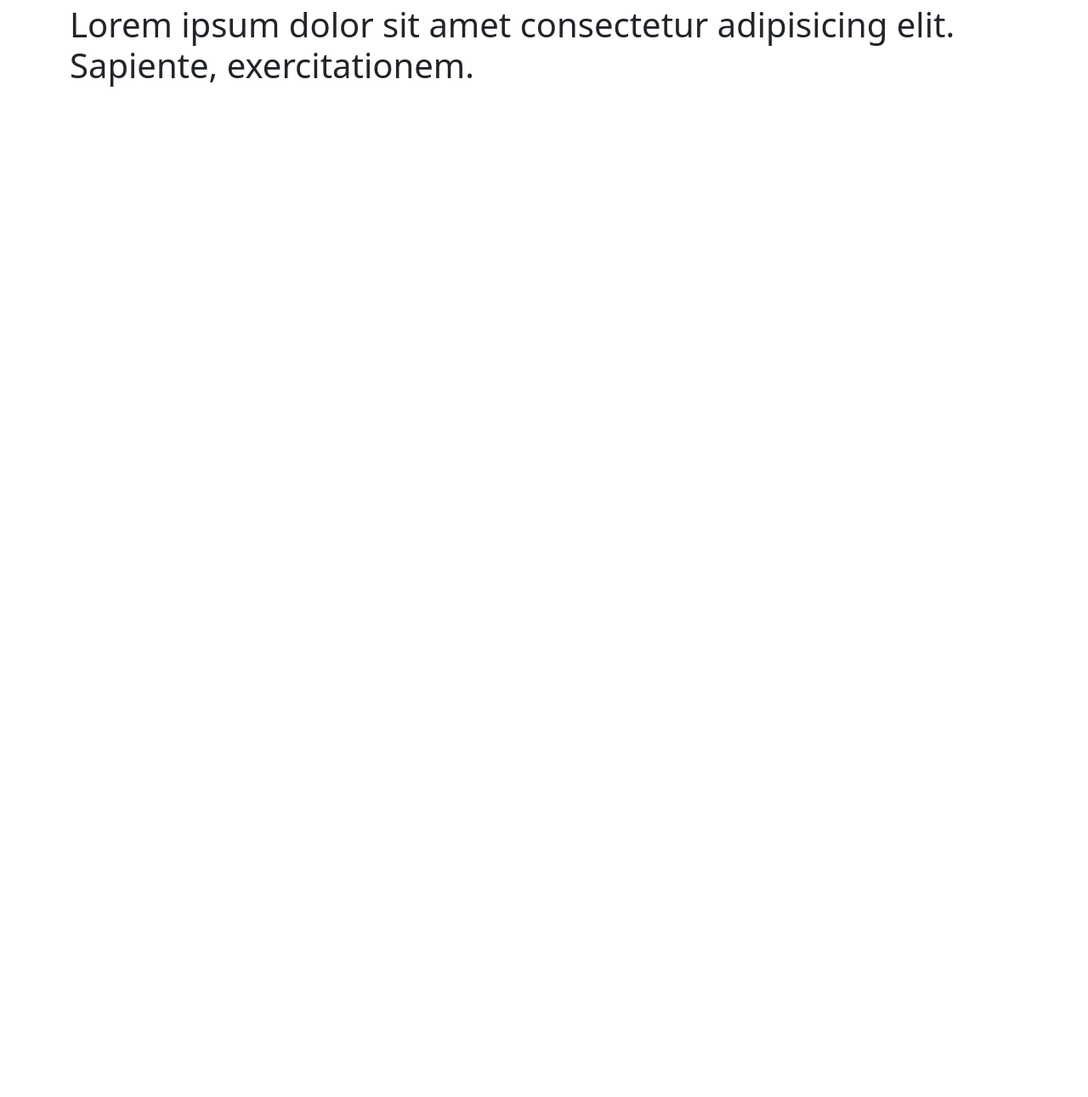
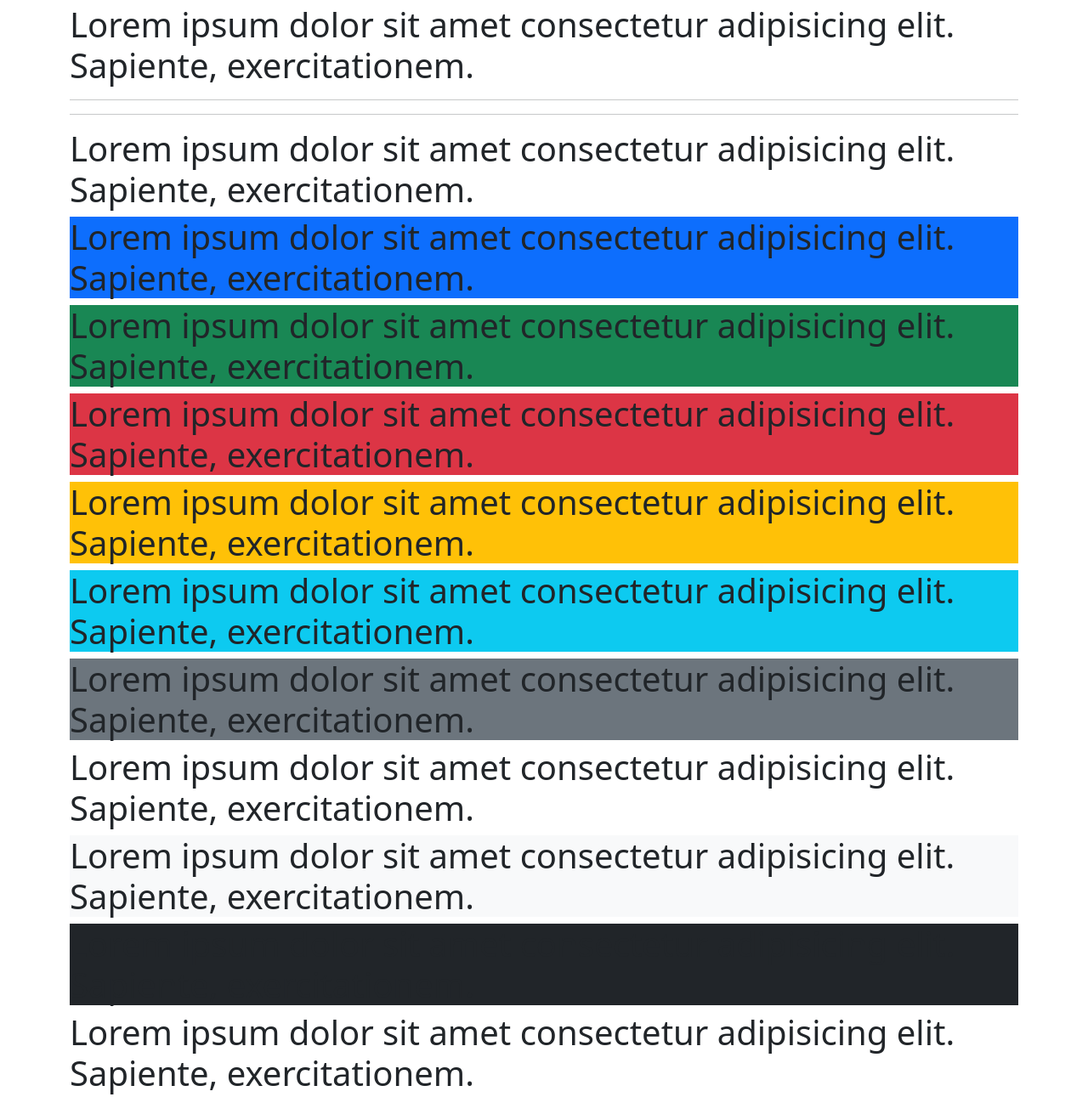
Before and after one commit to SINU-GUPTA/bootstrap, a plain HTML site: page index.html in a window 1280 px wide. Shown: the part 5355-6646 px from the top of the page at 85% size. Before the commit the page ends 5464 px from the top, so only its background shows below. Drawn offline with nearby package versions, Linux system fonts and the light colour scheme.

Commit message:
Bootrap background color classes

```diff
--- a/index.html
+++ b/index.html
@@ -312,6 +312,22 @@
 <h1 class="text-dark" >Lorem ipsum dolor sit amet consectetur adipisicing elit. Sapiente, exercitationem.</h1>
 <h1 class="text-body" >Lorem ipsum dolor sit amet consectetur adipisicing elit. Sapiente, exercitationem.</h1>
 
+<hr>
+<hr>
+
+<h1 class="bg-muted" >Lorem ipsum dolor sit amet consectetur adipisicing elit. Sapiente, exercitationem.</h1>
+<h1 class="bg-primary" >Lorem ipsum dolor sit amet consectetur adipisicing elit. Sapiente, exercitationem.</h1>
+<h1 class="bg-success" >Lorem ipsum dolor sit amet consectetur adipisicing elit. Sapiente, exercitationem.</h1>
+<h1 class="bg-danger" >Lorem ipsum dolor sit amet consectetur adipisicing elit. Sapiente, exercitationem.</h1>
+<h1 class="bg-warning" >Lorem ipsum dolor sit amet consectetur adipisicing elit. Sapiente, exercitationem.</h1>
+
+<h1 class="bg-info" >Lorem ipsum dolor sit amet consectetur adipisicing elit. Sapiente, exercitationem.</h1>
+<h1 class="bg-secondary" >Lorem ipsum dolor sit amet consectetur adipisicing elit. Sapiente, exercitationem.</h1>
+<h1 class="bg-white" >Lorem ipsum dolor sit amet consectetur adipisicing elit. Sapiente, exercitationem.</h1>
+<h1 class="bg-light" >Lorem ipsum dolor sit amet consectetur adipisicing elit. Sapiente, exercitationem.</h1>
+<h1 class="bg-dark" >Lorem ipsum dolor sit amet consectetur adipisicing elit. Sapiente, exercitationem.</h1>
+<h1 class="bg-body" >Lorem ipsum dolor sit amet consectetur adipisicing elit. Sapiente, exercitationem.</h1>
+
 
     </div>
 
```
